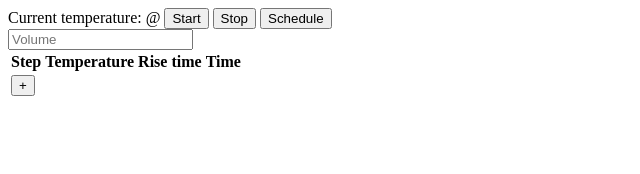
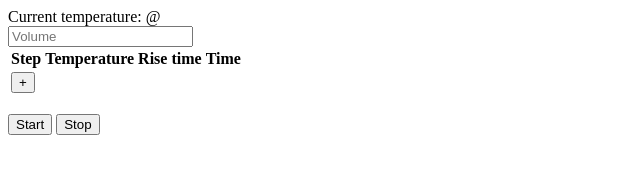
Before and after one commit to Ozsie/mashControl, a website: page app/index.html in a window 1280 px wide. Shown: the whole page, without its empty margins (0-640 px from the left). Drawn offline with nearby package versions, Linux system fonts and the light colour scheme; some packages are replaced by stand-ins of ours; a script that the page names is missing.

Commit message:
Moved buttons around

```diff
--- a/app/partials/mashControl/mashControl.html
+++ b/app/partials/mashControl/mashControl.html
@@ -1,10 +1,6 @@
 <div ng-controller="MashControlCtrl">
     Current temperature: {{currentTemp.temperature.celcius}} @ {{currentTempTime}}
     <!-- textarea ng-model="schedule" ng-disabled="inputDisabled"></textarea -->
-    <button ng-click="start()">Start</button>
-    <button ng-click="stop()">Stop</button>
-
-    <button ng-click="getSchedule()">Schedule</button>
     <br>
     <input type="text" ng-model="jsonSchedule.volume" ng-disabled="inputDisabled" ng-change="handleJsonSchedule()" placeholder="Volume">
     <br>
@@ -28,5 +24,10 @@
             <td colspan="3"></td>
         </tr>
     </table>
+    <br>
+    <button ng-click="start()">Start</button>
+    <button ng-click="stop()">Stop</button>
+    <!--button ng-click="getSchedule()">Schedule</button-->
+    <br>
     <div google-chart chart="tempChart" style="height:600px; width:100%;"></div>
 </div>
```
